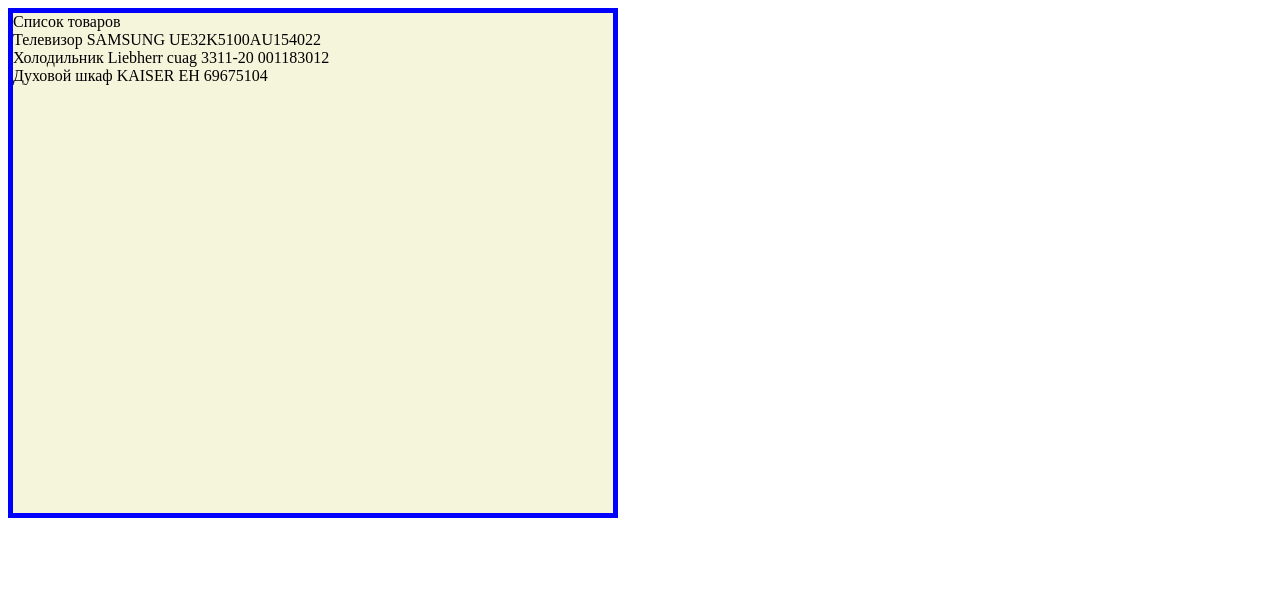
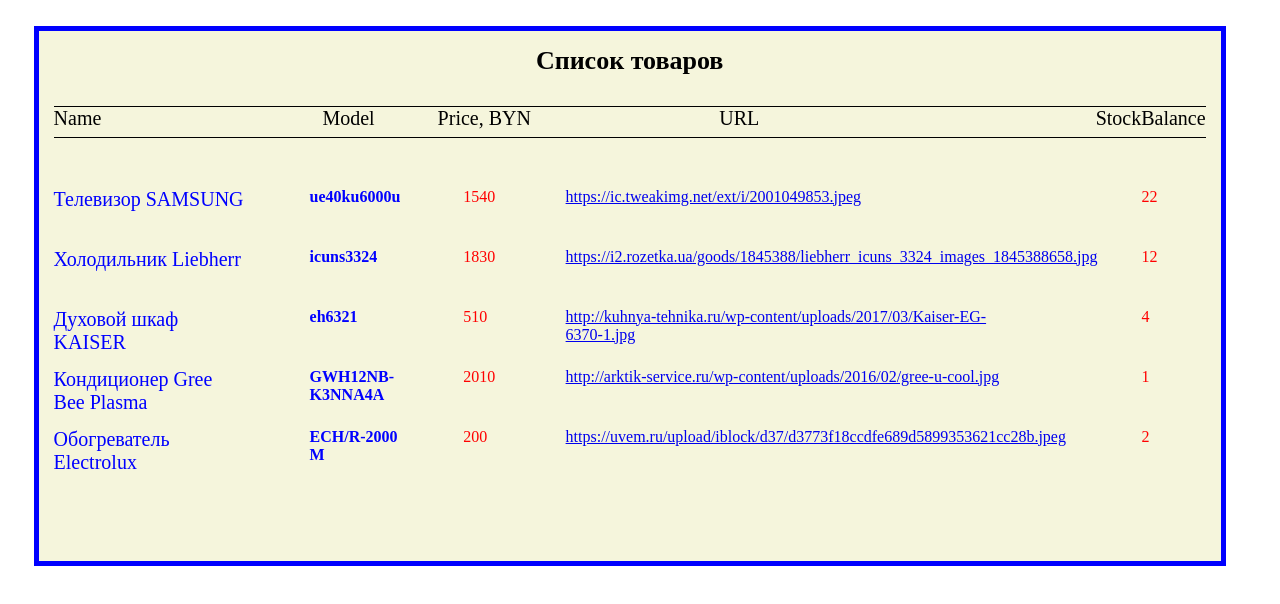
Before and after one commit to nadezhdagorenok/FD3-GORENOK, a plain HTML site: page ishop/index.html in a window 1280 px wide. Drawn offline with nearby package versions, Linux system fonts and the light colour scheme.

Commit message:
create table

```diff
--- a/ishop/index.html
+++ b/ishop/index.html
@@ -15,15 +15,18 @@
 
   <script>
 
-    var titleText='Список товаров';
+    var titleText = 'Список товаров';
+    var headerTable = [{code: 'header', productNumber: 'Number', productName: 'Name', productModel:'Model', priceProduct: 'Price, BYN', url: 'URL', balance : 'StockBalance'}];
     var listProducts=[
-      {product:'Телевизор SAMSUNG UE32K5100AU',code:'tv', price: 1540, url: "", count:22},
-      {product:'Холодильник Liebherr cuag 3311-20 001',code:'rvg', price: 1830, url: "", count:12},
-      {product:'Духовой шкаф KAISER EH 6967',code:'oven', price: 510, url: "", count:4}
+      {number: 1, product:'Телевизор SAMSUNG',code:'tv1', model:'ue40ku6000u', price: 1540, href: "https://ic.tweakimg.net/ext/i/2001049853.jpeg", count:22},
+      {number: 2, product:'Холодильник Liebherr',code:'rvg1', model: 'icuns3324', price: 1830, href: "https://i2.rozetka.ua/goods/1845388/liebherr_icuns_3324_images_1845388658.jpg", count:12},
+      {number: 3, product:'Духовой шкаф KAISER',code:'oven1', model: 'eh6321', price: 510, href: "http://kuhnya-tehnika.ru/wp-content/uploads/2017/03/Kaiser-EG-6370-1.jpg", count:4},
+      {number: 4, product:'Кондиционер Gree Bee Plasma',code:'condition1', model: 'GWH12NB-K3NNA4A', price: 2010, href: "http://arktik-service.ru/wp-content/uploads/2016/02/gree-u-cool.jpg", count:1},
+      {number: 5, product:'Обогреватель Electrolux',code:'heater1', model: 'ECH/R-2000 M', price: 200, href: "https://uvem.ru/upload/iblock/d37/d3773f18ccdfe689d5899353621cc28b.jpeg", count:2}
     ];
 
     ReactDOM.render(
-      React.createElement(ProductsBlock,{title:titleText,products:listProducts}),
+      React.createElement(ProductsBlock,{title:titleText, header: headerTable, products:listProducts}),
       document.getElementById('container')
     );
 
--- a/ishop/ishop.css
+++ b/ishop/ishop.css
@@ -1,6 +1,77 @@
 .ProductsBlock{
-    width: 600px;
+    width: 90vw;
     height: 500px;
     background-color: beige;
     border: 5px solid blue;
+    padding: 15px;
+    margin:2vw;
 }
+.Title{
+    font-size: 26px;
+    text-align: center;
+    font-weight: bold;
+}
+.HeaderTable{
+    border-top: 1px solid black;
+    border-bottom: 1px solid black;
+    height: 30px;
+    position: relative;
+    top: 30px;
+}
+.ProductName, .PriceProduct, .Url, .Balance, .ProductModel{
+    position : absolute;
+    font-size: 20px;
+}
+.ProductName{
+    left: 0;
+}
+.ProductModel{
+    left: 21vw;
+}
+.PriceProduct{
+    left: 30vw;
+}
+.Url{
+    left: 52vw;
+}
+.Balance{
+    right: 0;
+}
+.Products{
+    padding: 30px 20px;
+    position: relative;
+    top: 50px;
+    font-size: 16px;
+}
+.Product, .Price, .Count, .Href, .Model{
+    position: absolute;
+}
+.Product{
+    left: 0;
+    color: blue;
+    font-size: 20px;
+    width: 15vw;
+}
+.Model{
+    left: 20vw;
+    color: blue;
+    font-weight: bold;
+    width: 8vw;
+}
+
+.Price{
+    left: 32vw;
+    color: red;
+    width: 5vw;
+
+}
+.Href{
+    left: 40vw;
+    width: 35vw;
+}
+.Count{
+    right:3vw;
+    color: red;
+    width: 2vw;
+
+}
--- a/ishop/ishop.js
+++ b/ishop/ishop.js
@@ -4,30 +4,44 @@
 
   propTypes: {
     title: React.PropTypes.string,
+    header: React.PropTypes.array.isRequired,
     products: React.PropTypes.arrayOf(
       React.PropTypes.shape({
         code: React.PropTypes.string.isRequired,
+        number: React.PropTypes.number.isRequired,
         count: React.PropTypes.number.isRequired,
         product: React.PropTypes.string.isRequired,
-        //href: React.PropTypes.string.isRequired
+        href: React.PropTypes.string.isRequired,
+        model: React.PropTypes.string.isRequired
       })
     )
   },
 
   render: function() {
+    var headerTable = this.props.header.map(v =>
+        React.DOM.div({key:v.code,className:'Header'},
+          React.DOM.span({className:'ProductName'},v.productName),
+          React.DOM.span({className:'ProductModel'},v.productModel),
+          React.DOM.span({className:'PriceProduct'},v.priceProduct),
+          React.DOM.span({className:'Url'},v.url),
+          React.DOM.span({className:'Balance'},v.balance),
+      )
+    );
 
     var productsCode=this.props.products.map( v =>
         React.DOM.div({key:v.code,className:'Products'},
           React.DOM.span({className:'Product'},v.product),
+          React.DOM.span({className:'Model'},v.model),
           React.DOM.span({className:'Price'},v.price),
-          React.DOM.span({className:'Url'},v.url),
+          React.DOM.a({className:'Href', href: v.href},v.href),
           React.DOM.span({className:'Count'},v.count),
 
         )
       );
     return React.DOM.div( {className:'ProductsBlock'},
       React.DOM.div( {className:'Title'}, this.props.title ),
-      React.DOM.div( {className:'Products'}, productsCode ),
+      React.DOM.div( {className:'HeaderTable'}, headerTable ),
+      React.DOM.div( {className:'AllProducts'}, productsCode ),
     );
   },
 
```
